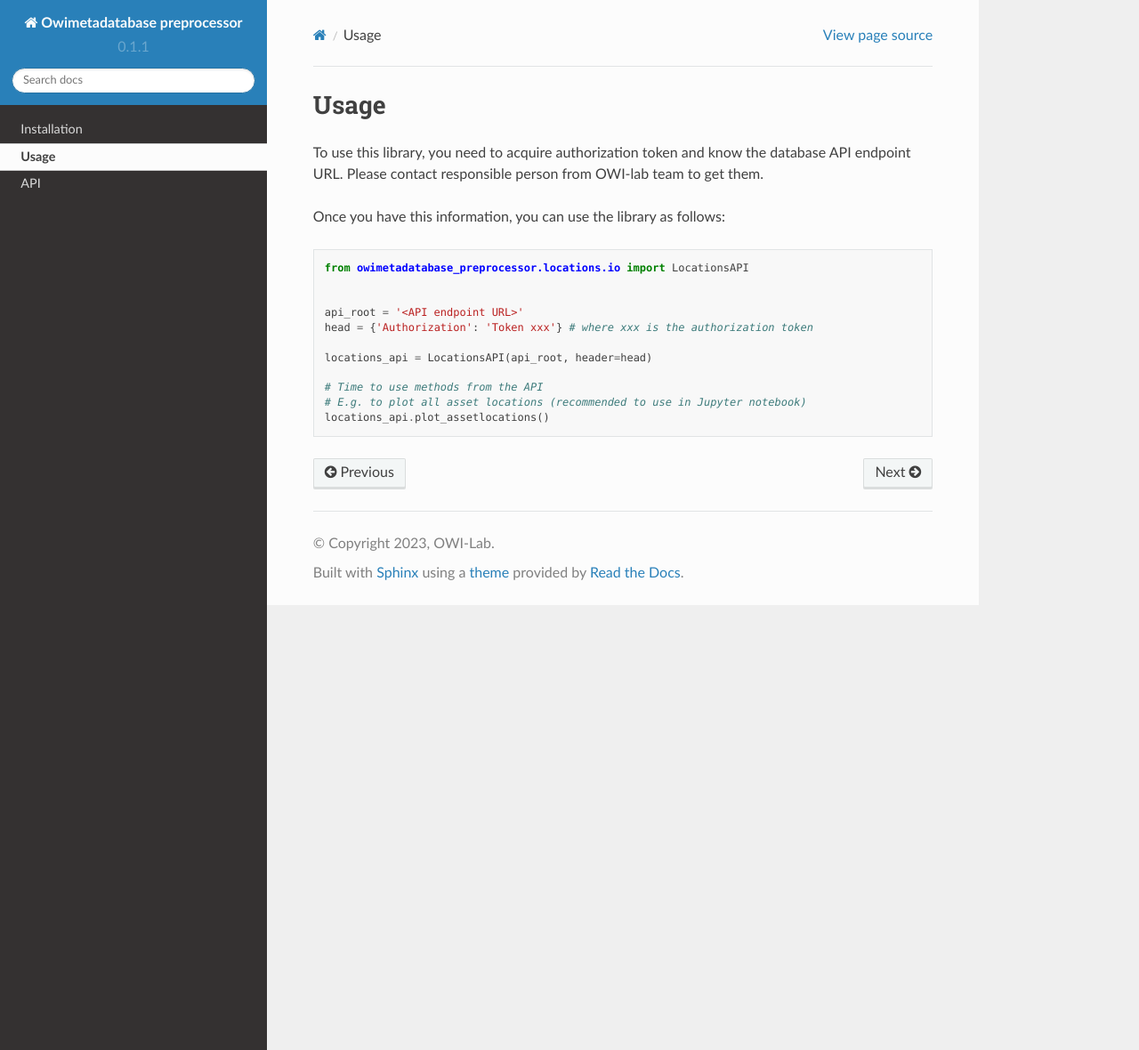
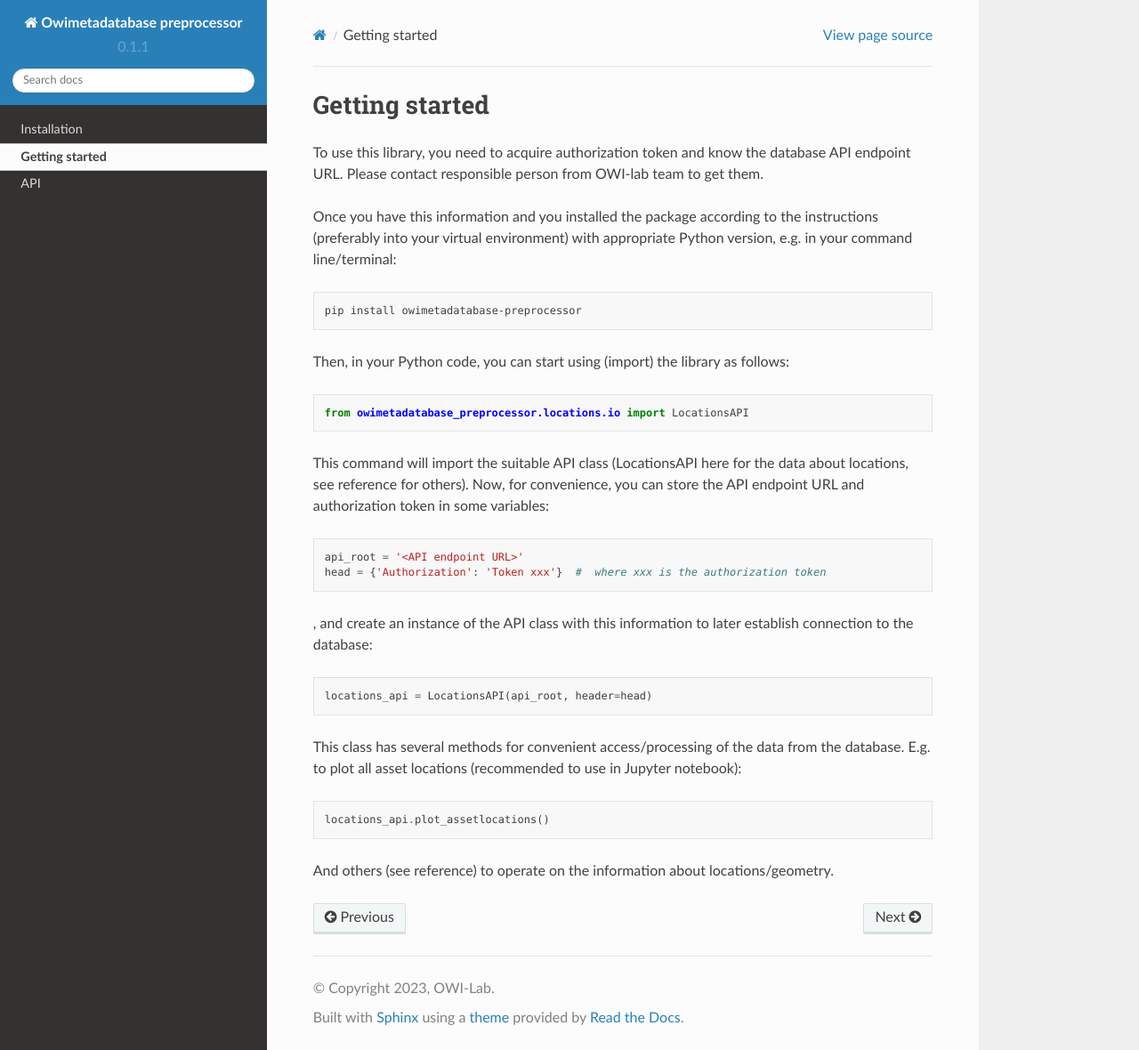
Before and after one commit to OWI-Lab/owimetadatabase-preprocessor, a Sphinx documentation site: the page built from docs/usage.rst, in a window 1280 px wide and 1180 px high. Shown: the whole window at 89% size. Built offline with Sphinx 7.4.7 and the Read the Docs theme 2.0.0, drawn with Linux system fonts in a browser that asks for light colours.

Commit message:
Adjusted docs for better 'Getting started' and added autodocs for geometry API.

```diff
--- a/docs/api/index.rst
+++ b/docs/api/index.rst
@@ -8,3 +8,4 @@ API reference.
 
    io
    locations/io
+   geometry/io
--- a/docs/usage.rst
+++ b/docs/usage.rst
@@ -1,21 +1,41 @@
-Usage
-=====
+Getting started
+===============
 
-To use this library, you need to acquire authorization token and know the database API endpoint URL.
+To use this library, you need to acquire authorization token and know the database API endpoint URL. \
 Please contact responsible person from OWI-lab team to get them.
 
-Once you have this information, you can use the library as follows:
+Once you have this information and you installed the package according to the instructions \
+(preferably into your virtual environment) with appropriate Python version, e.g. in your command line/terminal:
+
+.. code-block:: bash
+
+  pip install owimetadatabase-preprocessor
+
+Then, in your Python code, you can start using (import) the library as follows:
 
 .. code-block:: python
 
   from owimetadatabase_preprocessor.locations.io import LocationsAPI
 
+This command will import the suitable API class (LocationsAPI here for the data about locations, see reference for others). \
+Now, for convenience, you can store the API endpoint URL and authorization token in some variables:
+
+.. code-block:: python
 
   api_root = '<API endpoint URL>'
-  head = {'Authorization': 'Token xxx'} # where xxx is the authorization token
+  head = {'Authorization': 'Token xxx'}  #  where xxx is the authorization token
+
+, and create an instance of the API class with this information to later establish connection to the database:
+
+.. code-block:: python
 
   locations_api = LocationsAPI(api_root, header=head)
 
-  # Time to use methods from the API
-  # E.g. to plot all asset locations (recommended to use in Jupyter notebook)
+This class has several methods for convenient access/processing of the data from the database. \
+E.g. to plot all asset locations (recommended to use in Jupyter notebook):
+
+.. code-block:: python
+
   locations_api.plot_assetlocations()
+
+And others (see reference) to operate on the information about locations/geometry.
```
Also changed, not shown: docs/api/geometry/io.rst (added, +8 -0 lines).
